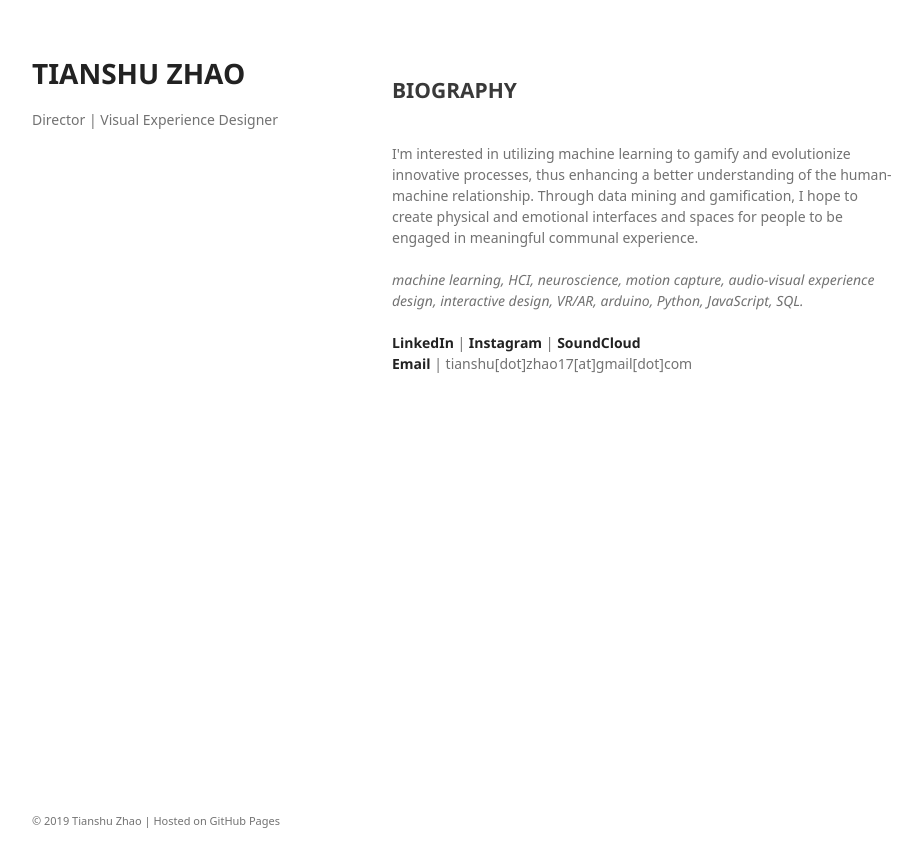
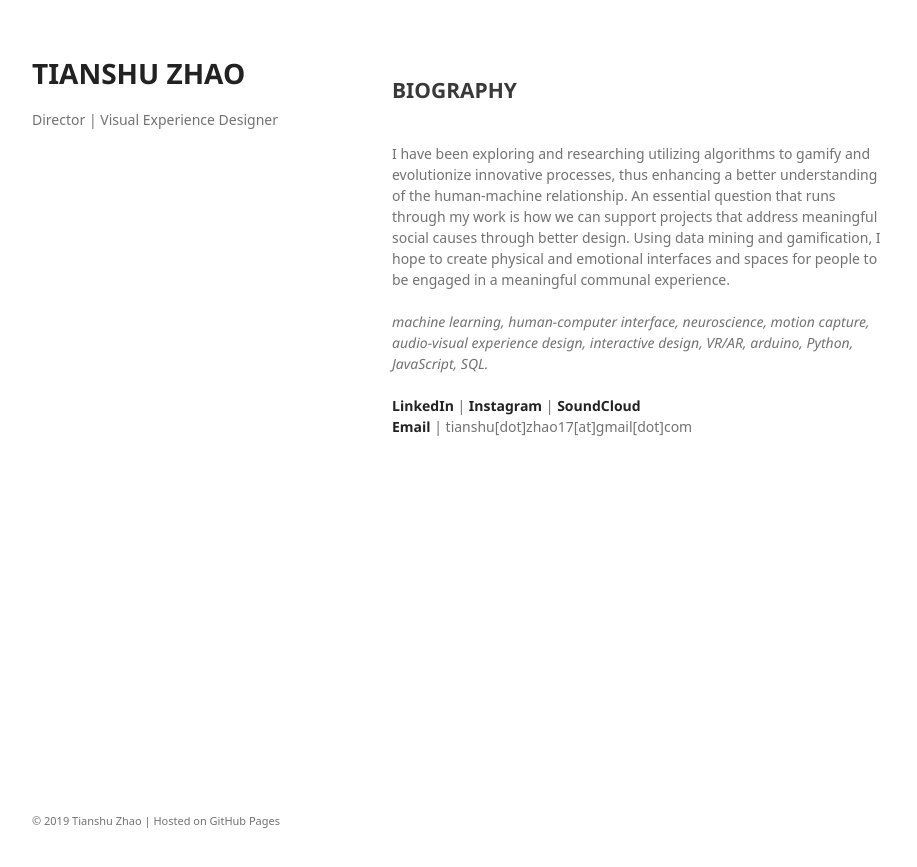
Before and after one commit to tianshu-z/tianshu-z.github.io, a Jekyll site: the page built from biography.html, in a window 1280 px wide. Shown: the top 867 px of the page, without its empty margins (178-1095 px from the left). Built offline with Jekyll 4.4.1, drawn with Linux system fonts in a browser that asks for light colours; some web fonts are replaced.

Commit message:
Update biography.html

```diff
--- a/biography.html
+++ b/biography.html
@@ -15,10 +15,9 @@ layout: default
     <h2>BIOGRAPHY</h2>
   <br>
 
-    I'm interested in utilizing machine learning to gamify and evolutionize innovative processes, thus enhancing a better understanding of the human-machine relationship. Through data mining and gamification, I hope to create physical and emotional interfaces and spaces for people to be engaged in meaningful communal experience.
+    I have been exploring and researching utilizing algorithms to gamify and evolutionize innovative processes, thus enhancing a better understanding of the human-machine relationship. An essential question that runs through my work is how we can support projects that address meaningful social causes through better design. Using data mining and gamification, I hope to create physical and emotional interfaces and spaces for people to be engaged in a meaningful communal experience.  <br>
       <br>
-      <br>
-    <i>machine learning, HCI, neuroscience, motion capture, audio-visual experience design, interactive design, VR/AR, arduino, Python, JavaScript, SQL.</i>
+    <i>machine learning, human-computer interface, neuroscience, motion capture, audio-visual experience design, interactive design, VR/AR, arduino, Python, JavaScript, SQL.</i>
     <br>
     <br>
 
```
